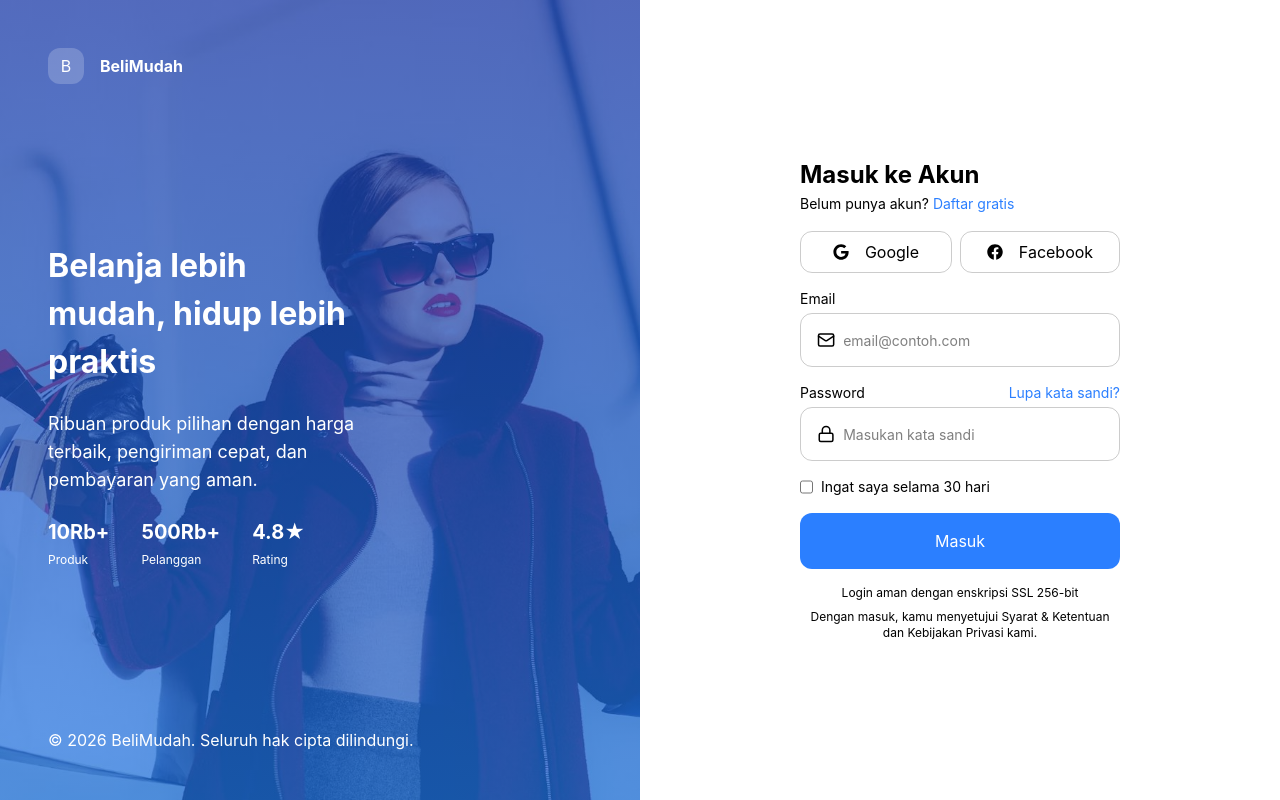
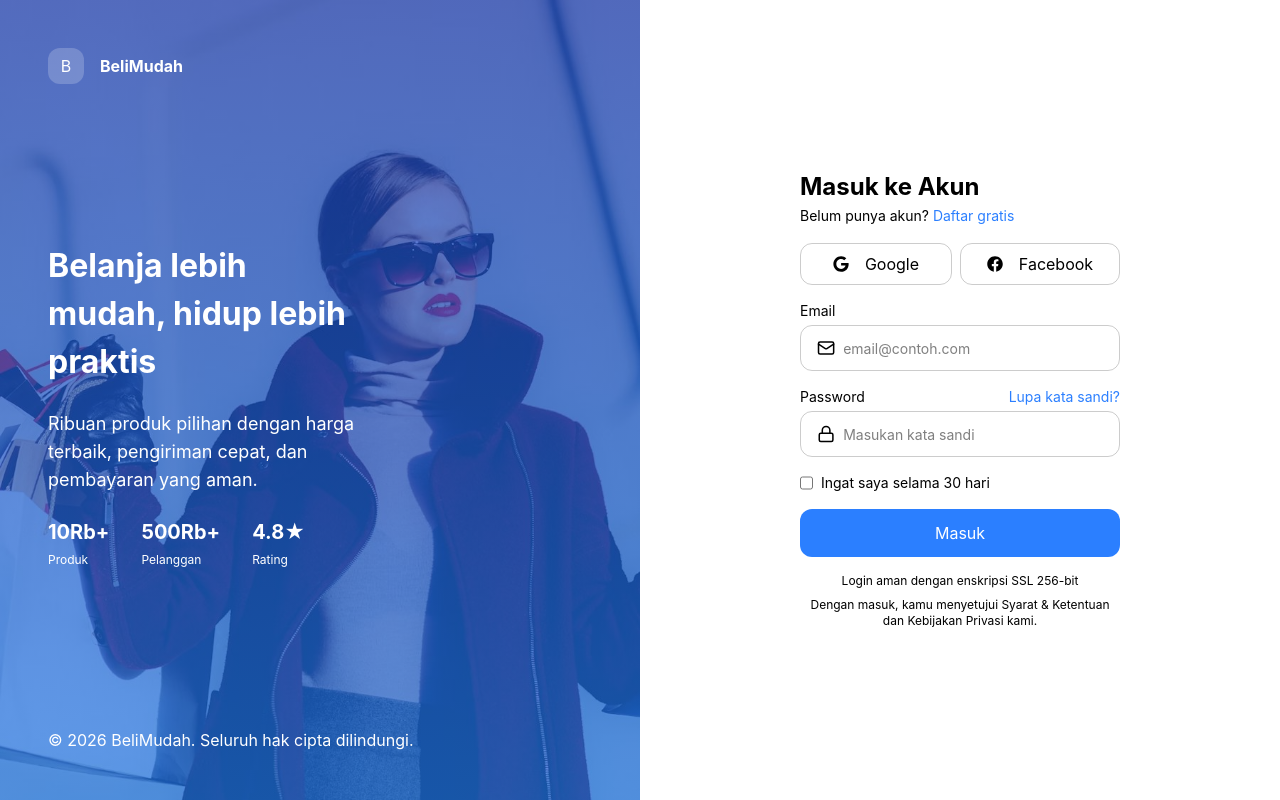
Before and after one commit to zackyrafian/belimudah, a React (Vite) app: page /sign-in in a window 1280 px wide. Built offline with nearby package versions, Linux system fonts and the light colour scheme; no server answers.

Commit message:
style: adjust padding on sign in form inputs

```diff
--- a/src/pages/auth/sign-in.jsx
+++ b/src/pages/auth/sign-in.jsx
@@ -113,7 +113,7 @@ export default function SignIn() {
         <form onSubmit={handleSubmit(onSubmit)} className="flex flex-col gap-4">
           <div className="flex flex-col gap-1 text-sm">
             <label htmlFor="email">Email</label>
-            <div className="flex p-4 border border-black/20 rounded-xl items-center gap-2">
+            <div className="flex px-4 py-3 border border-black/20 rounded-xl items-center gap-2">
               <Mail size={20} />
               <input {...register('email')} className="w-full h-full outline-none" type="text" placeholder="email@contoh.com"/>
             </div>
@@ -124,7 +124,7 @@ export default function SignIn() {
               <label htmlFor="">Password</label>
               <Link to={"/forget-password"} className="text-blue-500">Lupa kata sandi?</Link>
             </div>
-            <div className="flex p-4 border border-black/20 rounded-xl items-center gap-2">
+            <div className="flex px-4 py-3 border border-black/20 rounded-xl items-center gap-2">
               <Lock size={20}/>
               <input {...register('password')} className="w-full h-full outline-none" type="password" placeholder="Masukan kata sandi"/>
             </div>
@@ -135,7 +135,7 @@ export default function SignIn() {
             <span>Ingat saya selama 30 hari</span>
           </div>
           <button
-            className="text-center bg-blue-500 w-full p-4 rounded-xl text-white disabled:opacity-50 disabled:cursor-not-allowed"
+            className="text-center bg-blue-500 w-full px-4 py-3 rounded-xl text-white disabled:opacity-50 disabled:cursor-not-allowed"
             type="submit"
             disabled={loading}
           >
```
